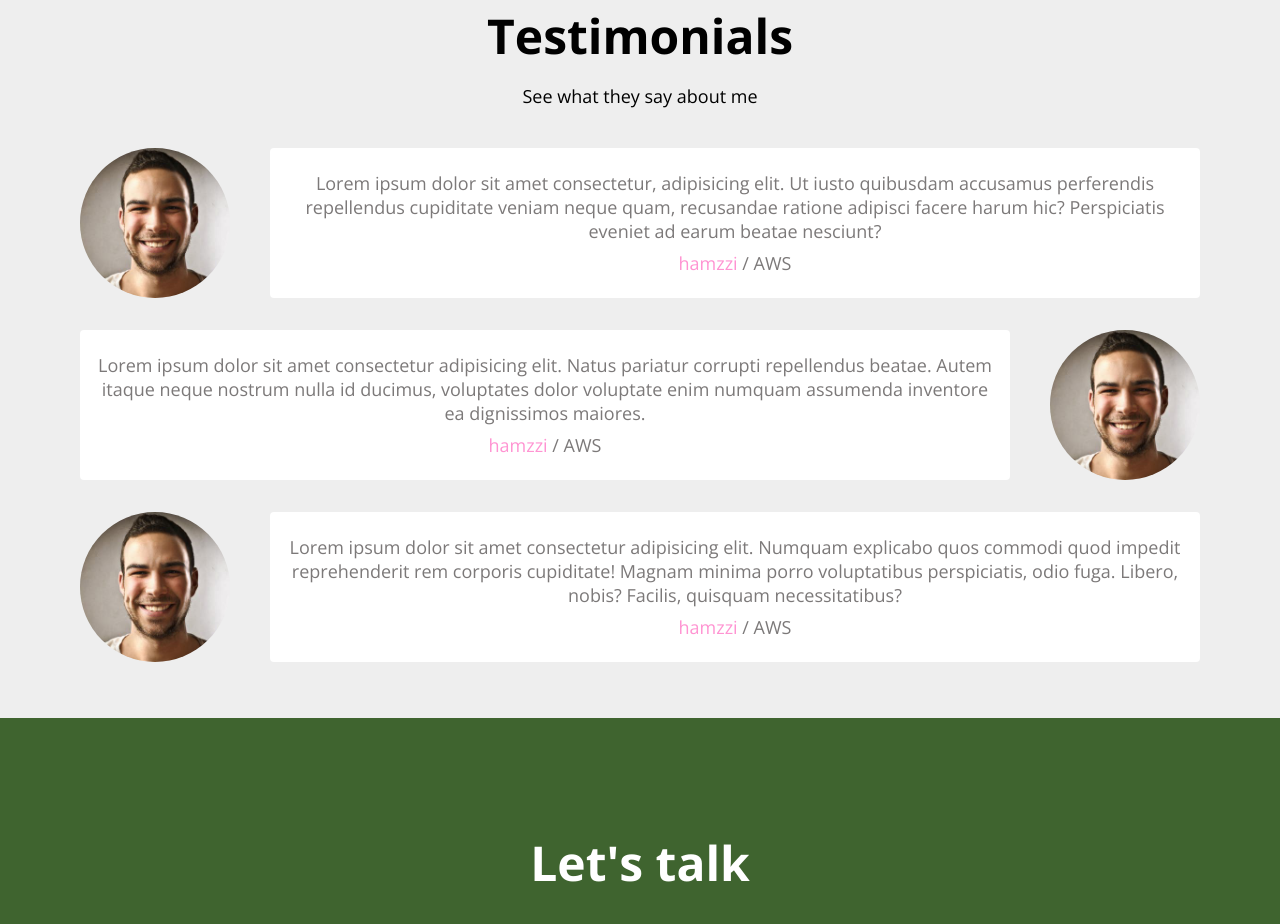
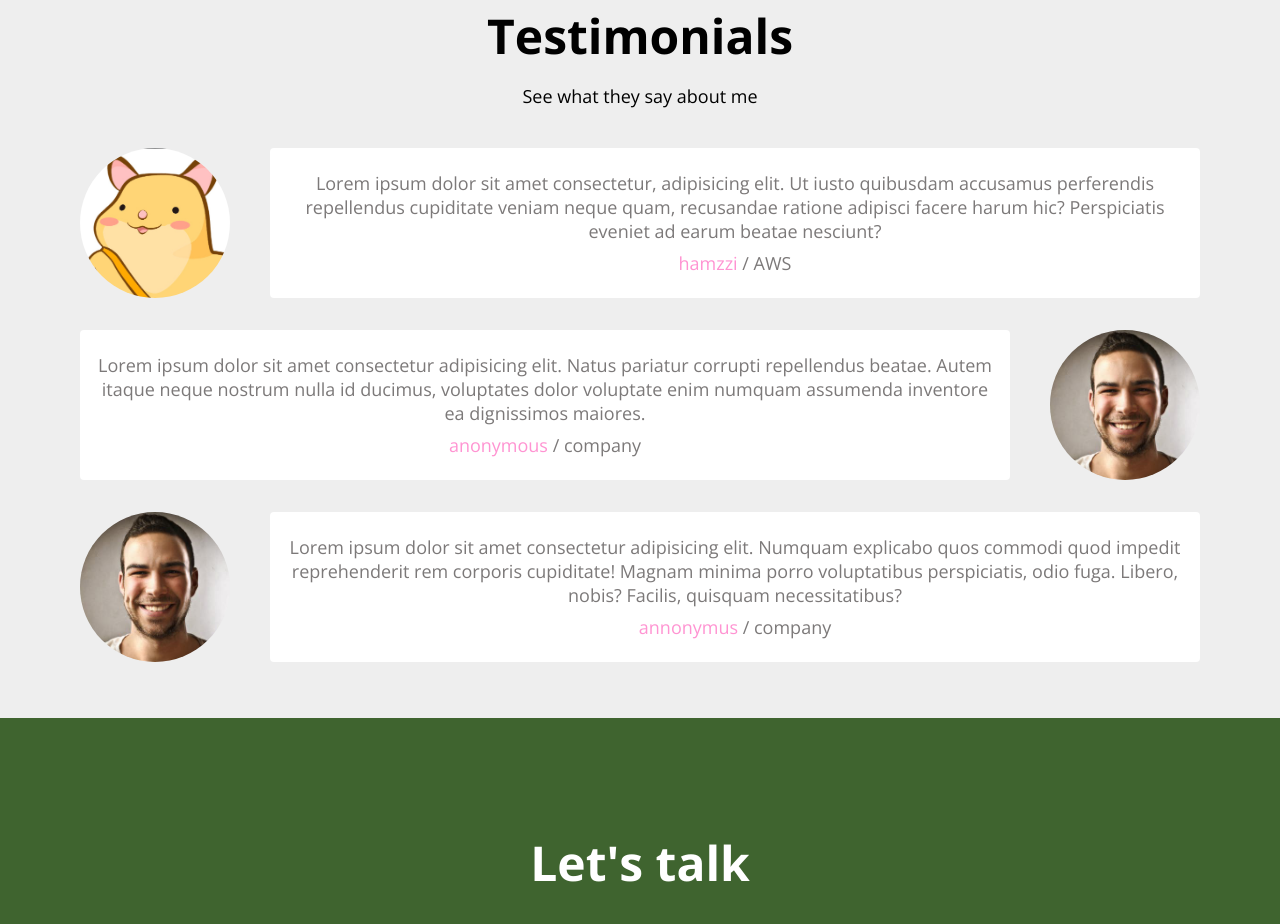
Before and after one commit to bonjunku/Portfolio, a plain HTML site: page index.html in a window 1280 px wide. Shown: the part 3137-4061 px from the top of the page. Drawn offline with nearby package versions, Linux system fonts and the light colour scheme.

Commit message:
modify:testimonials

```diff
--- a/index.html
+++ b/index.html
@@ -239,7 +239,7 @@
         <h3>See what they say about me</h3>
         <div class="testimonials">
             <div class = "testimonial">
-                <img src="img/man.jpg" alt="People" class="testimonial__avatar">
+                <img src="img/hamzzi.jpg" alt="People" class="testimonial__avatar">
                 <div class="testimonial__speech-bubble">
                     <p>
                         Lorem ipsum dolor sit amet consectetur, adipisicing elit. Ut iusto quibusdam accusamus perferendis repellendus cupiditate veniam neque quam, recusandae ratione adipisci facere harum hic? Perspiciatis eveniet ad earum beatae nesciunt?
@@ -252,7 +252,7 @@
                     <p>
                         Lorem ipsum dolor sit amet consectetur adipisicing elit. Natus pariatur corrupti repellendus beatae. Autem itaque neque nostrum nulla id ducimus, voluptates dolor voluptate enim numquam assumenda inventore ea dignissimos maiores.
                     </p>
-                    <p class="name"><a href="">hamzzi</a> / AWS</p>
+                    <p class="name"><a href="">anonymous</a> / company</p>
                 </div>
                 <img src="img/man.jpg" alt="People" class="testimonial__avatar">
 
@@ -263,7 +263,7 @@
                     <p>
                         Lorem ipsum dolor sit amet consectetur adipisicing elit. Numquam explicabo quos commodi quod impedit reprehenderit rem corporis cupiditate! Magnam minima porro voluptatibus perspiciatis, odio fuga. Libero, nobis? Facilis, quisquam necessitatibus?
                     </p>
-                    <p class="name"><a href="">hamzzi</a> / AWS</p>
+                    <p class="name"><a href="">annonymus</a> / company</p>
                 </div>
             </div>
 
```
Also changed, not shown: img/hamzzi.jpg (added).
